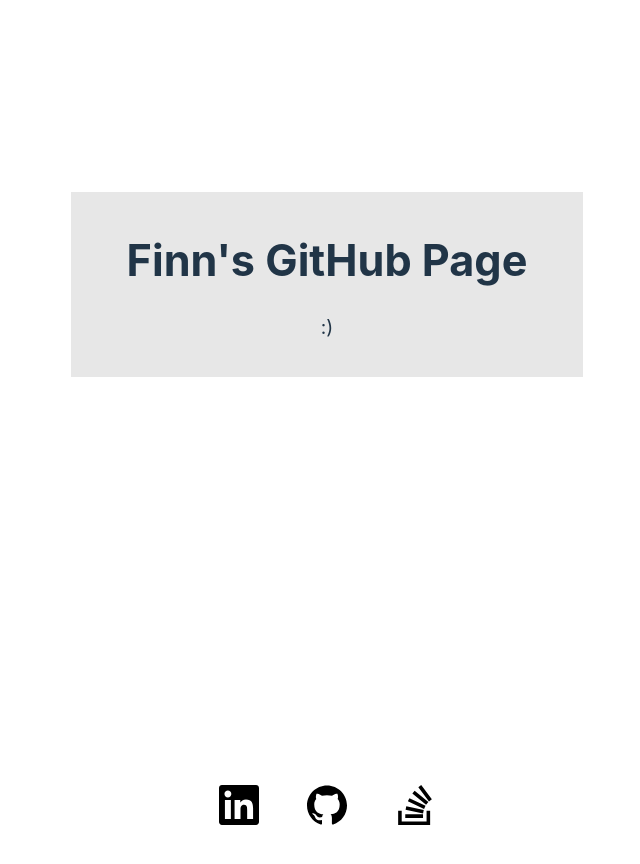
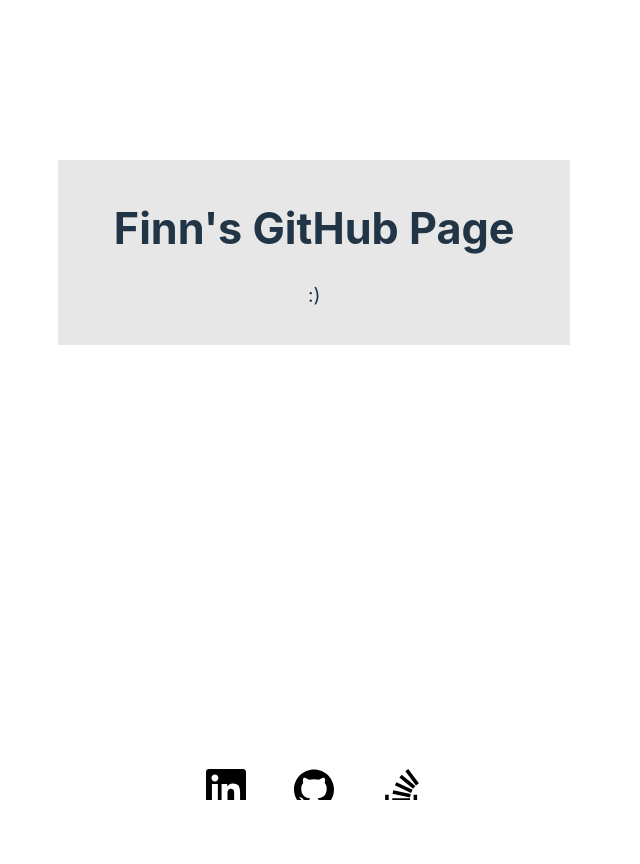
Before and after one commit to finnbechinka/finnbechinka.github.io, a React (Vite) app: page / in a window 1280 px wide. Shown: the top 864 px of the page, without its empty margins (313-953 px from the left). After the commit the page ends 800 px from the top, so only its background shows below. Built offline with nearby package versions, Linux system fonts and the light colour scheme.

Commit message:
feat: add mouse hover dot thingy effect

```diff
--- a/src/App.css
+++ b/src/App.css
@@ -4,9 +4,18 @@
 }
 
 .App{
+  width: 100vw;
+  height: 100vh;
+  margin: 0 auto;
+  padding: 0;
+  display: flex;
+  overflow: hidden;
+}
+
+.centerContainer{
   width: 50vw;
-  margin: 0 auto;
-  padding: 2rem;
+  padding: 0;
+  margin: 0;
   text-align: center;
   overflow: hidden;
 }
@@ -39,13 +48,14 @@
   transition: .5s;
 }
 
-
 .banner p {
   font-size: 1.2em;
 }
 
 .socials{
-  margin-top: 48vh;
+  margin-top: 50vh;
+  margin-bottom: 0;
+  padding-bottom: 0;
   animation: scroll-in 3s;
 }
 
--- a/src/App.tsx
+++ b/src/App.tsx
@@ -2,10 +2,14 @@
 import githubLogo from "./assets/github.svg";
 import linkedinLogo from "./assets/linkedin.svg";
 import stackoverflowLogo from "./assets/stackoverflow.svg";
+import MouseEffect from "./components/MouseEffect";
 
 function App() {
   return (
+    <>
       <div className="App">
+        <MouseEffect />
+        <div className="centerContainer">
           <div className="banner">
             <h1>Finn's GitHub Page</h1>
             <p>:)</p>
@@ -22,6 +26,9 @@
             </a>
           </div>
         </div>
+        <MouseEffect />
+      </div>
+    </>
   );
 }
 
--- /dev/null
+++ b/src/components/MouseEffect.tsx
@@ -0,0 +1,16 @@
+import { useState } from "react";
+import "../styles/MouseEffect.css";
+
+function MouseEffect() {
+  function spawnSpans() {
+    let spans = [];
+    for (let i = 0; i < 300; i++) {
+      spans.push(<span />);
+    }
+    spans[0];
+    return spans;
+  }
+  return <div className="dotContainer">{spawnSpans()}</div>;
+}
+
+export default MouseEffect;
--- a/src/index.css
+++ b/src/index.css
@@ -25,8 +25,8 @@
 
 body {
   margin: 0;
-  display: flex;
-  place-items: center;
+  display: grid;
+  place-items: start;
   min-width: 320px;
   min-height: 100vh;
 }
--- /dev/null
+++ b/src/styles/MouseEffect.css
@@ -0,0 +1,53 @@
+.dotContainer{
+  padding: 0;
+  margin: 0;
+  position: relative;
+  width: 24vw;
+  height: 100vh;
+  display: flex;
+  justify-content: center;
+  align-items: center;
+  overflow: visible;
+  flex-wrap: wrap;
+}
+
+.dotContainer span{
+  position: relative;
+  display: block;
+  width: 40px;
+  height: 40px;
+  margin: 0;
+  padding: 0;
+  animation: animateColor 5s linear infinite;
+  opacity: 30%;
+}
+
+@keyframes animateColor{
+  0%{
+    filter: hue-rotate(0deg);
+  }
+  100%{
+    filter: hue-rotate(360deg);
+  }
+}
+
+.dotContainer span::before{
+  content: "";
+  position: absolute;
+  top: 0;
+  left: 0;
+  width: 125%;
+  height: 125%;
+  background: #00ff0a;
+  border-radius: 50%;
+  box-shadow: 0 0 10px #00ff0a
+              0 0 20px #00ff0a
+              0 0 40px #00ff0a;
+  transition: 2s;
+  transform: scale(0);
+}
+
+.dotContainer span:hover::before{
+  transition: .15s;
+  transform: scale(1);
+}
```
Lines whose indentation alone changed are shown as unchanged.
